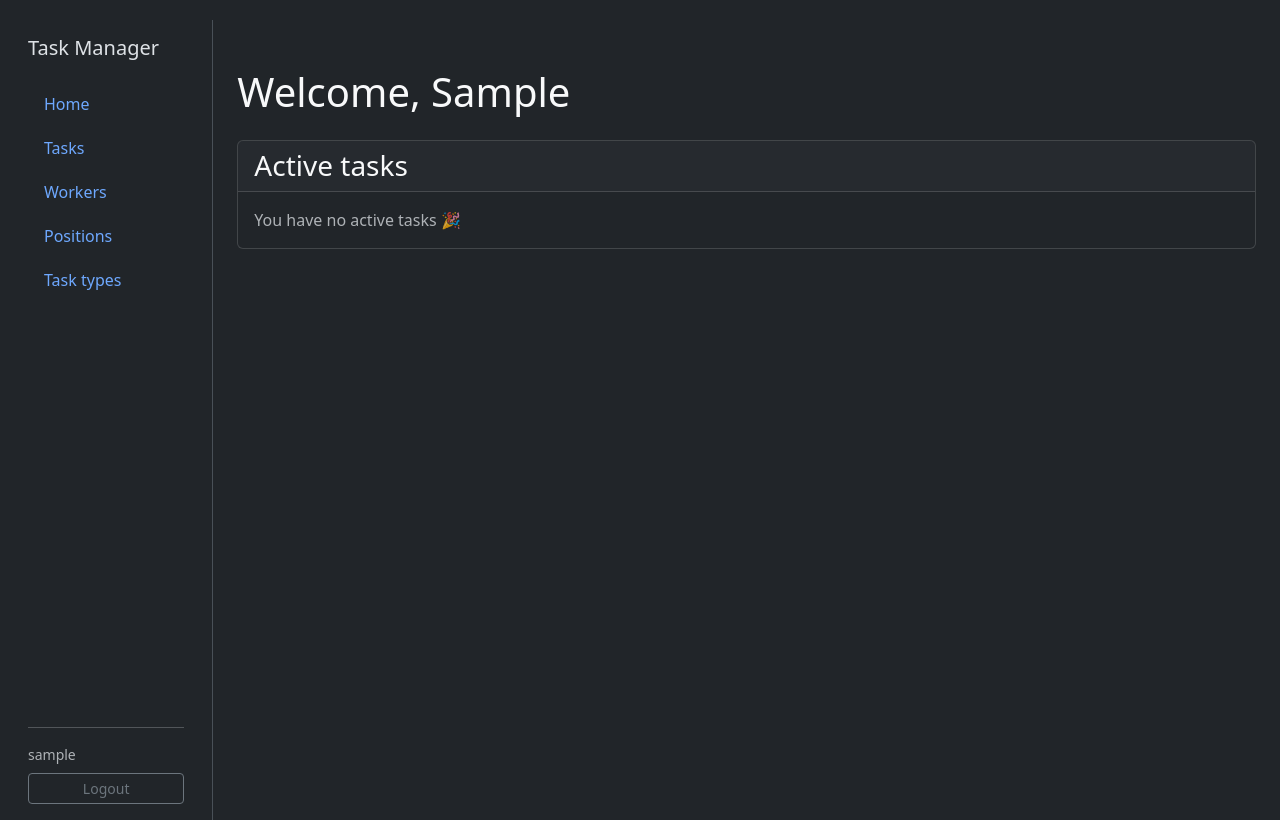
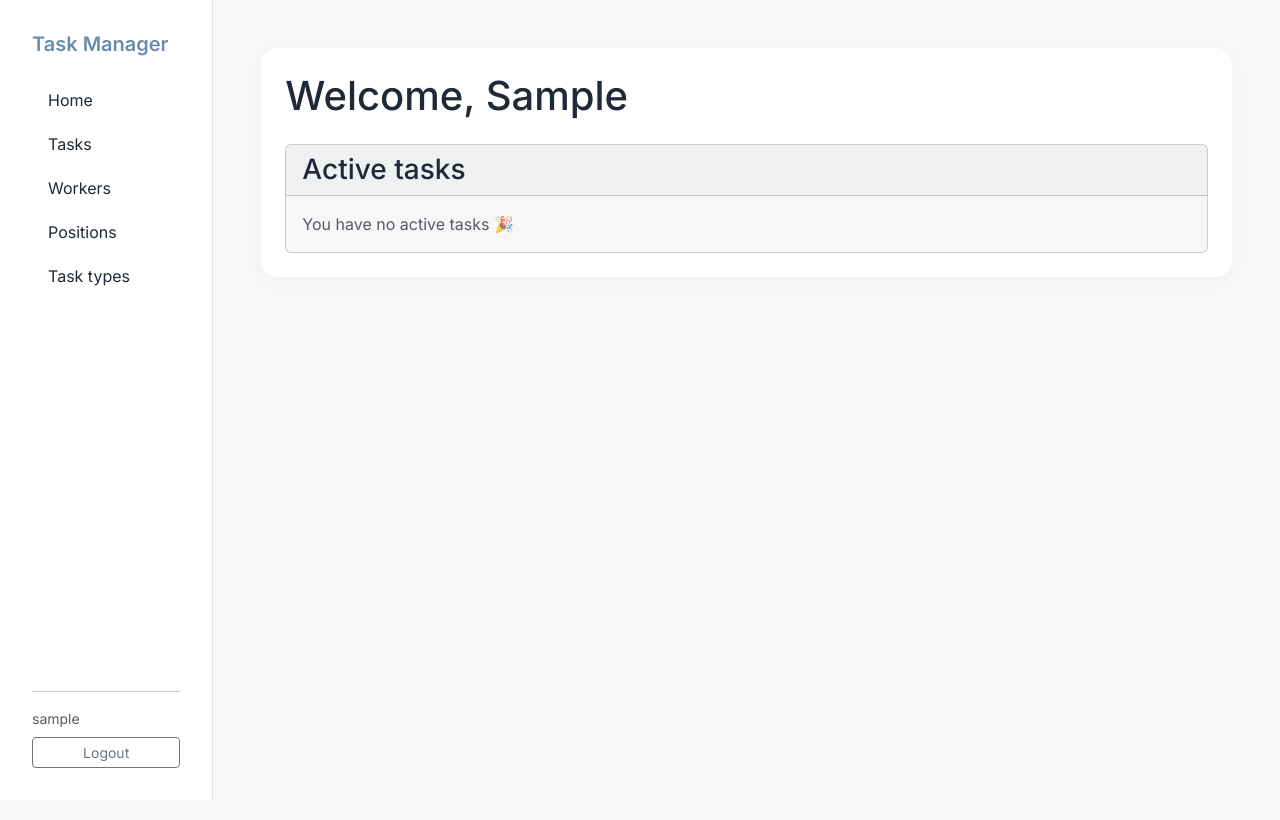
Before and after one commit to strauuch/task-manager, a Django app: page / in a window 1280 px wide. Run offline with Django 5.2, Linux system fonts and the light colour scheme; the visitor is signed in with stand-in values (Sample User, id 1); data that the repository does not hold is empty.

Commit message:
style: update main CSS and modify base.html, styles.css, and sidebar.css

```diff
--- a/static/css/styles.css
+++ b/static/css/styles.css
@@ -1,8 +1,76 @@
-body {
-    margin-top: 20px;
+:root {
+    --bs-body-bg: #f6f7f9;
+    --bs-body-color: #1f2937;
+
+    --bs-primary: #6b8cae;
+    --bs-primary-rgb: 107, 140, 174;
+
+    --bs-secondary: #cbd5e1;
+    --bs-border-color: #e5e7eb;
+
+    --bs-card-bg: #ffffff;
+
+    --bs-link-color: #6b8cae;
+    --bs-link-hover-color: #5c7d9f;
 }
 
-.link-to-page {
-    float: right;
-    margin: 0 2px 0 2px;
+body {
+    font-family: 'Inter', sans-serif;
 }
+
+aside {
+    background: #ffffff;
+}
+
+main {
+    min-height: 100vh;
+}
+
+a {
+    text-decoration: none;
+}
+
+.sidebar-sticky {
+    position: sticky;
+    top: 0;
+    height: 100vh;
+    overflow-y: auto;
+}
+
+.content-wrapper {
+    background: #ffffff;
+    padding: 24px;
+    border-radius: 16px;
+    box-shadow: 0 4px 20px rgba(0, 0, 0, 0.03);
+}
+
+.btn-primary {
+    background-color: var(--bs-primary);
+    border-color: var(--bs-primary);
+    font-weight: 500;
+    border-radius: 8px;
+    transition: all 0.2s ease;
+}
+
+.nav-link {
+    color: var(--bs-body-color);
+    border-radius: 8px;
+}
+
+a:hover {
+    opacity: 0.85;
+}
+
+.btn-primary:hover {
+    background-color: var(--bs-link-hover-color);
+    transform: translateY(-1px);
+}
+
+.nav-link:hover {
+    background: rgba(0,0,0,0.04);
+}
+
+.nav-link.active {
+    background: var(--bs-primary);
+    color: white;
+}
--- a/templates/base.html
+++ b/templates/base.html
@@ -1,11 +1,14 @@
 <!DOCTYPE html>
-<html lang="en" data-bs-theme="dark">
+<html lang="en" data-bs-theme="light">
 <head>
   <meta charset="utf-8">
   <title>{% block title %}Task Manager{% endblock %}</title>
   <meta name="viewport" content="width=device-width, initial-scale=1">
 
   <link href="https://cdn.jsdelivr.net/npm/bootstrap@5.3.3/dist/css/bootstrap.min.css" rel="stylesheet">
+
+  <link rel="preconnect" href="https://fonts.googleapis.com">
+  <link href="https://fonts.googleapis.com/css2?family=Inter:wght@400;500;600&display=swap" rel="stylesheet">
 
   {% load static %}
   <link rel="stylesheet" href="{% static 'css/styles.css' %}">
@@ -14,18 +17,28 @@
 <body>
 <div class="container-fluid">
   <div class="row min-vh-100">
-    <aside class="col-12 col-md-3 col-lg-2 border-end">
+
+    <aside class="col-12 col-md-3 col-lg-2 px-0 border-end">
+      <div class="sidebar-sticky p-3">
         {% block sidebar %}
           {% include "includes/sidebar.html" %}
         {% endblock %}
+      </div>
     </aside>
 
-    <main class="col-12 col-md-9 col-lg-10 py-4">
+    <main class="col-12 col-md-9 col-lg-10 p-md-5">
+
+      <section class="content-wrapper">
         {% block content %}{% endblock %}
+      </section>
+
+      <footer class="mt-5">
         {% block pagination %}
           {% include "includes/pagination.html" %}
         {% endblock %}
+      </footer>
     </main>
+
   </div>
 </div>
 
--- a/templates/includes/sidebar.html
+++ b/templates/includes/sidebar.html
@@ -1,5 +1,5 @@
 <nav class="d-flex flex-column h-100 p-3">
-  <h5 class="mb-4">Task Manager</h5>
+  <h5 class="mb-4 fw-semibold text-primary">Task Manager</h5>
 
   <ul class="nav nav-pills flex-column gap-1 mb-auto">
     <li class="nav-item">
--- a/templates/tasks/index.html
+++ b/templates/tasks/index.html
@@ -1,13 +1,11 @@
 {% extends "base.html" %}
 
 {% block content %}
-<div class="container my-4">
-
-  <h1 class="mb-4 text-light">
+<h1 class="mb-4">
   Welcome, {{ user.first_name|default:user.username }}
 </h1>
 
-  <div class="card bg-dark text-light">
+<div class="card">
   <div class="card-header">
     <h3 class="mb-0">Active tasks</h3>
   </div>
@@ -15,7 +13,7 @@
   <div class="card-body">
     {% if active_tasks %}
       <div class="table-responsive">
-          <table class="table table-dark table-hover align-middle">
+        <table class="table table-hover align-middle">
           <thead class="table-light text-dark">
             <tr>
               <th>Name</th>
@@ -28,7 +26,7 @@
             {% for task in active_tasks %}
               <tr>
                 <td>
-                    <a href="{{ task.get_absolute_url }}" class="text-light fw-bold">
+                  <a href="{{ task.get_absolute_url }}" class="fw-bold">
                     {{ task.name }}
                   </a>
                 </td>
@@ -61,6 +59,4 @@
     {% endif %}
   </div>
 </div>
-
-</div>
 {% endblock %}
```
Lines whose indentation alone changed are shown as unchanged.
